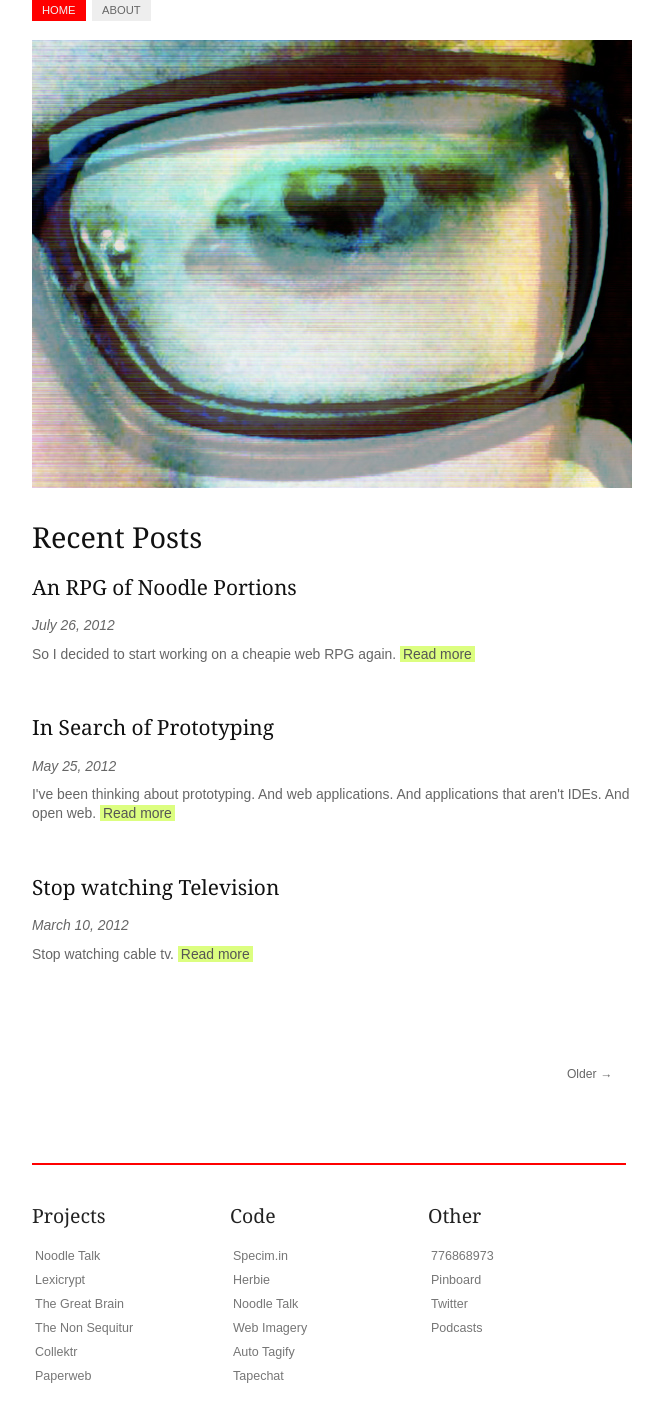
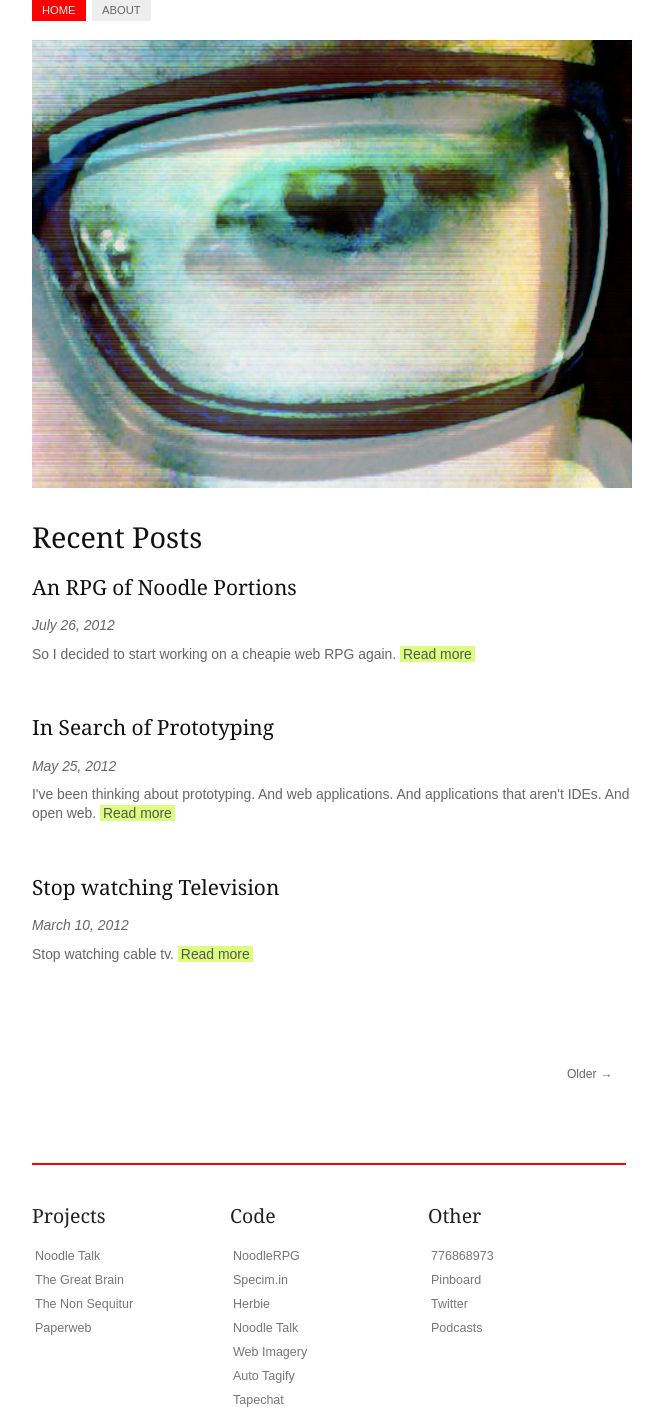
Before and after one commit to secretrobotron/ednapiranha.github.com, a Jekyll site: the page built from index.html, in a window 1280 px wide. Shown: the whole page, without its empty margins (308-971 px from the left). Built offline with Jekyll 4.4.1, drawn with Linux system fonts in a browser that asks for light colours; the list of posts is cut into pages by our own code; before the commit the page ends 1400 px from its top, so only the background shows below that.

Commit message:
updated footer

```diff
--- a/_includes/footer.html
+++ b/_includes/footer.html
@@ -4,14 +4,13 @@
         <ul>
           <li><h2>Projects</h2></li>
           <li><a href="https://noodletalk.org">Noodle Talk</a></li>
-          <li><a href="http://lexicrypt.com">Lexicrypt</a></li>
           <li><a href="http://greatbrain.heroku.com">The Great Brain</a></li>
           <li><a href="http://thenonsequitur.org">The Non Sequitur</a></li>
-          <li><a href="http://collektr.com">Collektr</a></li>
           <li><a href="http://paperweb.me">Paperweb</a></li>
         </ul>
         <ul>
           <li><h2>Code</h2></li>
+          <li><a href="https://github.com/ednapiranha/noodlerpg">NoodleRPG</a></li>
           <li><a href="https://github.com/ednapiranha/specim.in">Specim.in</a></li>
           <li><a href="https://github.com/ednapiranha/herbie">Herbie</a></li>
           <li><a href="https://github.com/ednapiranha/noodletalk">Noodle Talk</a></li>
```
